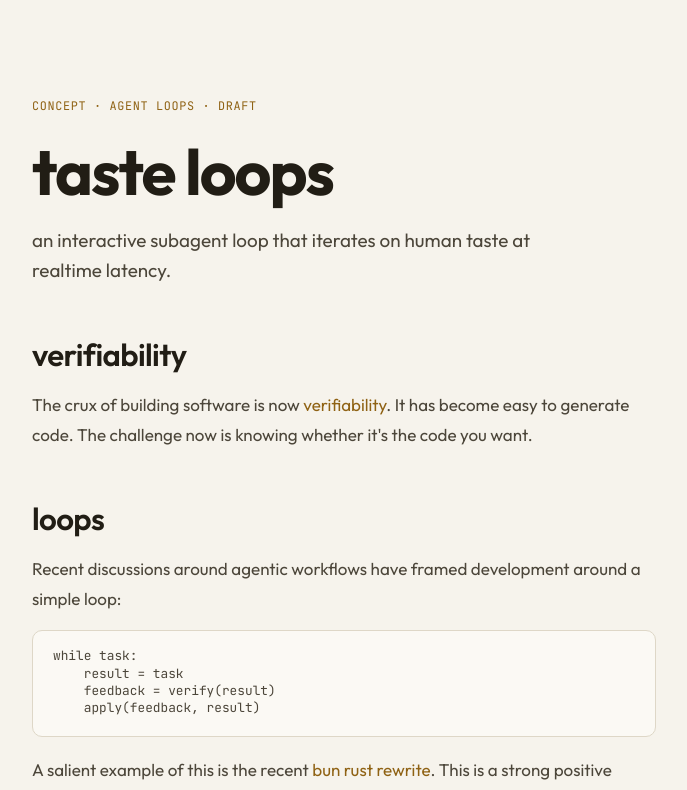
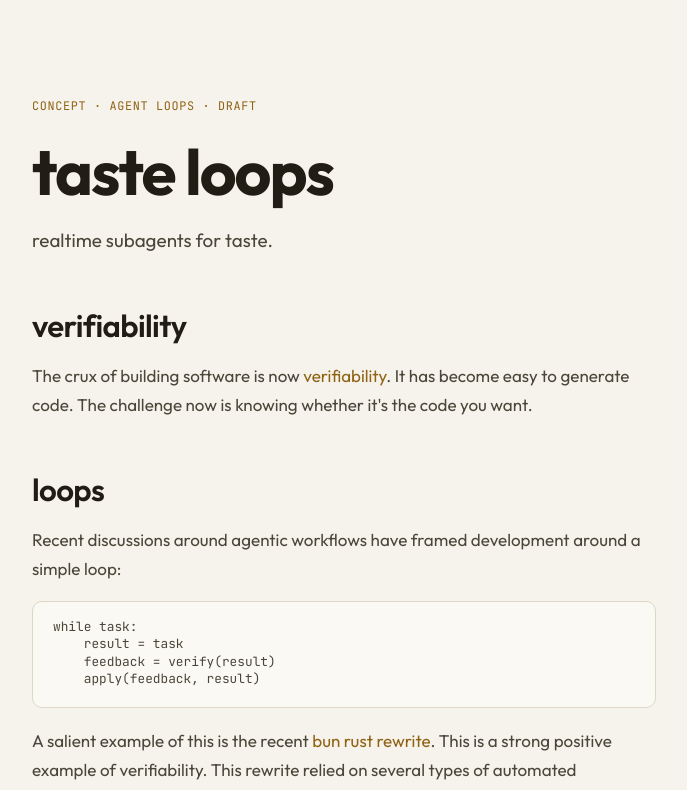
Before and after one commit to dylanebert/taste-loops, a Svelte app: page / in a window 1280 px wide. Shown: the top 790 px of the page, without its empty margins (296-983 px from the left). Built offline with nearby package versions, Linux system fonts and the light colour scheme.

Commit message:
dek: realtime subagents for taste

```diff
--- a/src/App.svelte
+++ b/src/App.svelte
@@ -23,10 +23,7 @@ fast proposer · ~1 s per round
   <header class="head">
     <div class="meta">concept · agent loops · draft</div>
     <h1 class="title">taste loops</h1>
-    <p class="dek">
-      an interactive subagent loop that iterates on human taste at realtime
-      latency.
-    </p>
+    <p class="dek">realtime subagents for taste.</p>
   </header>
 
   <section class="section">
```
